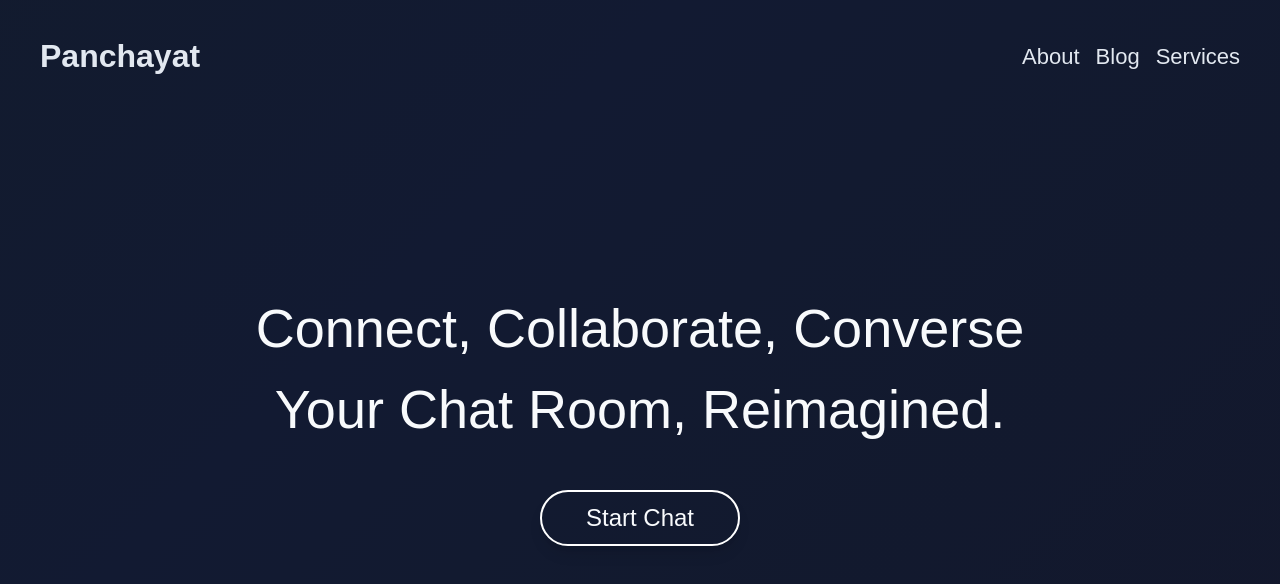
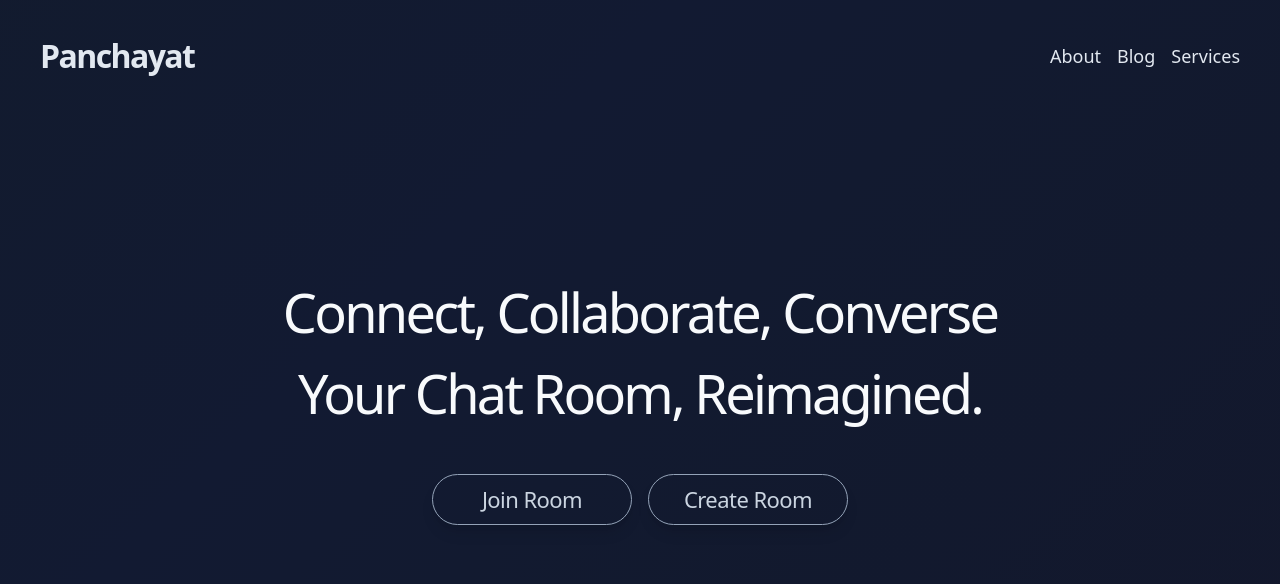
Before and after one commit to Abhiifour/panchayat, a Next.js app in the folder frontend/: page / in a window 1280 px wide. Shown: the top 584 px of the page. Built offline with nearby package versions, Linux system fonts and the light colour scheme.

Commit message:
minor ui updates

```diff
--- /dev/null
+++ b/frontend/app/chats/[room]/page.tsx
@@ -0,0 +1,86 @@
+"use client";
+
+import { useEffect, useState } from 'react';
+import { nanoid } from 'nanoid';
+import Navbar from '@/app/components/Nav';
+import { GradientBackground } from '@/app/components/GradientBackground';
+import Chat from '@/app/components/chat';
+
+
+export default function Page() {
+    const [socket,setSocket] = useState<any>(null)
+    const [newMessage,setNewMessage] = useState("")
+    const [messages,setMessages] = useState<any []>([])
+    const [myMessages,setMyMessages] = useState<any []>([])
+    const[username,setUsername] = useState<string>("")
+
+    useEffect(() => {
+
+        const socket = new WebSocket(`ws://localhost:3000/`);
+
+        socket.onopen = () => {
+            console.log('WebSocket connection opened');
+
+        };
+
+        socket.onmessage = (event ) => {
+           // console.log( JSON.parse(event.data));
+           // setNewMessage(event.data)
+          //  setMessages([...messages,event.data])
+            setMessages((prevMessages) => [...prevMessages, event.data])
+          //  console.log(event?.username)
+          //  console.log(messages)
+        };
+
+        socket.onclose = () => {
+            console.log('WebSocket connection closed');
+        };
+
+        socket.onerror = (error) => {
+            console.error('WebSocket error:', error);
+        };
+        setSocket(socket)
+        return () => {
+            socket.close();
+        };
+    }, []);
+
+
+    return (
+        <div className='bg-primaryColor h-screen pt-8'>
+        <Navbar/>
+        <div className=' max-w-[1200px] m-auto font-sans mt-10'>
+
+          <h1 className='text-slate-300 font-semibold text-[24px] tracking-wide'>Room <span className='font-thin'>#</span>4325</h1>
+           <div className='mt-2 flex gap-2'>
+           <div className='w-[700px] h-[500px] bg-slate-700 rounded-xl'>
+            <div>
+             <Chat/>
+            </div>
+           </div>
+
+           <div className='w-[450px] h-[500px] bg-slate-900 rounded-lg '>
+
+           </div>
+
+           </div>
+
+                {/* <div>
+                    <h1>MY MESSAGES</h1>
+                    {
+                        myMessages.map(item => <div key={item}>{item}</div>)
+                    }
+                </div>
+                <div>
+                    <h1>OTHERS MESSAGES</h1>
+                    {
+                        messages.map(item => <div key={item}>{item}</div>)
+                    }
+                </div> */}
+
+
+
+        </div>
+        </div>
+    )
+}
--- /dev/null
+++ b/frontend/app/chats/page.tsx
@@ -0,0 +1,5 @@
+export default function(){
+    return (<div className="bg-primaryColor h-screen">
+        chatting
+    </div>)
+}
--- a/frontend/app/components/Nav.tsx
+++ b/frontend/app/components/Nav.tsx
@@ -4,16 +4,16 @@ import { motion } from "framer-motion";
 export default function Navbar() {
     //const socket = new WebSocket()
     return (
-        <div className="flex items-center justify-between max-w-[1200px] m-auto text-slate-200">
+        <div className="flex items-center justify-between max-w-[1200px] m-auto text-slate-200 font-sans">
             <motion.div
-                className="text-[32px] font-semibold"
+                className="text-[32px] font-bold -tracking-wider"
                 initial={{ opacity: 0, y: -20 }}
                 animate={{ opacity: 1, y: 0 }}
                 transition={{ duration: 0.3 }}
             >
                 Panchayat
             </motion.div>
-            <div className="flex gap-4 text-[22px]">
+            <div className="flex gap-4 text-[18px]">
                 <motion.div
                     initial={{ opacity: 0, y: 10 }}
                     animate={{ opacity: 1, y: 0 }}
--- /dev/null
+++ b/frontend/app/components/chat.tsx
@@ -0,0 +1,16 @@
+export default function Chat(){
+    return (
+        <div className="flex gap-2">
+            <div className="w-[40px] h-[40px] rounded-full bg-slate-500 mt-1">
+
+            </div>
+            <div className="flex flex-col gap-1 ">
+
+                <h2 className="text-[12px] text-slate-400">Luke Nicholes</h2>
+                <div className="text-[16px] px-3 py-2 bg-slate-500 rounded-lg">
+                    Lorem ipsum dolor sit amet consectetur adipisicing elit.
+                </div>
+            </div>
+        </div>
+    )
+}
--- a/frontend/app/landing.tsx
+++ b/frontend/app/landing.tsx
@@ -1,15 +1,20 @@
-"use client"
+"use client";
 
 import  {motion} from "framer-motion"
+import { useState } from "react";
+
 
 export default function Landing(){
-    return <div className="text-[54px] flex flex-col items-center justify-center text-center mt-52 text-slate-50 gap-10">
+    const [isvisible, setIsVisible] = useState(false)
+    const [isJoinVisible, setIsJoinVisible] = useState(false)
+
+    return <div className="text-[54px] flex flex-col items-center justify-center text-center mt-48 text-slate-50 gap-10 font-sans">
         <motion.div
 
             initial={{ y: 50, opacity: 0 }}
             animate={{ y: 0, opacity: 1 }}
             transition={{ type: "spring", stiffness: 100 , duration: 400 }}
-
+            className="tracking-tighter"
 
         >
             {["Connect,", "Collaborate,", "Converse"].map((word, index) => (
@@ -31,16 +36,71 @@ export default function Landing(){
             Your Chat Room, Reimagined.
         </motion.span>
         </motion.div>
+        <div className="flex gap-4">
         <motion.div
-            className="w-[200px] py-2 text-[24px] border-2 border-white rounded-full shadow-lg cursor-pointer"
+            className="w-[200px] py-2 text-[22px] border border-slate-400 rounded-full shadow-lg cursor-pointer text-slate-300 tracking-tight"
 
             initial={{ opacity: 0 }}
             animate={{ opacity: 1 }}
             transition={{ delay: 1.8 }}
-            whileHover={{ scale: 1.1 }}
-            whileTap={{ scale: 0.9 }}
+            onClick={() => {
+                setIsVisible(false)
+                setIsJoinVisible(!isJoinVisible)}}
+
         >
-            Start Chat
+          Join Room
         </motion.div>
+
+        <motion.div
+            className="w-[200px] py-2 text-[22px] border border-slate-400 rounded-full shadow-lg cursor-pointer text-slate-300 tracking-tight"
+
+            initial={{ opacity: 0 }}
+            animate={{ opacity: 1 }}
+            transition={{ delay: 1.8 }}
+            onClick={() => {
+                setIsJoinVisible(false)
+                setIsVisible(!isvisible)}}
+        >
+            Create Room
+        </motion.div>
+        </div>
+        {
+            isvisible && (
+                <motion.div
+                    initial={{ opacity: 0, y: 1 }}
+                    animate={{ opacity: 1, y: 0 }}
+                    transition={{ duration: 0.3 }}
+                    className="text-slate-300 text-[18px] px-10 py-4 bg-slate-800 rounded-lg tracking-wider ease-in transition-all"
+                >
+                    Room Id : 43253
+                </motion.div>
+            )
+        }
+
+
+        {
+            isJoinVisible && (
+                <motion.div
+                    initial={{ opacity: 0, y: 1 }}
+                    animate={{ opacity: 1, y: 0 }}
+                    transition={{ duration: 0.3 }}
+                    className="text-slate-300 text-[18px] px-10 py-4 bg-slate-800 rounded-lg tracking-wider flex flex-col gap-2 items-center justify-center"
+                >
+
+                   <div className="gap-2 flex">
+                   <input
+                        type="text"
+                        className="bg-slate-700 px-2 py-1 rounded-lg border-none outline-none text-[16px]"
+                    />
+                    <button className="bg-slate-900 px-4 py-1 text-[16px] text-center rounded-lg text-slate-300">Join</button>
+
+                   </div>
+                   <div className="text-[14px] text-slate-600">
+                        please enter your room id
+                    </div>
+                </motion.div>
+
+            )
+        }
     </div>
 }
--- a/frontend/package.json
+++ b/frontend/package.json
@@ -11,6 +11,7 @@
   "dependencies": {
     "framer-motion": "^11.15.0",
     "motion": "^11.15.0",
+    "nanoid": "^5.0.9",
     "next": "15.1.3",
     "react": "^19.0.0",
     "react-dom": "^19.0.0"
--- a/frontend/tailwind.config.ts
+++ b/frontend/tailwind.config.ts
@@ -10,6 +10,9 @@ export default {
     extend: {
       animation: {
         gradient: 'gradient 15s ease infinite',
+      },
+      colors:{
+        "primaryColor":"#16213e"
       },
       keyframes: {
         gradient: {
```
Also changed, not shown: 3 other files (tests, documents, lock files or other folders).
